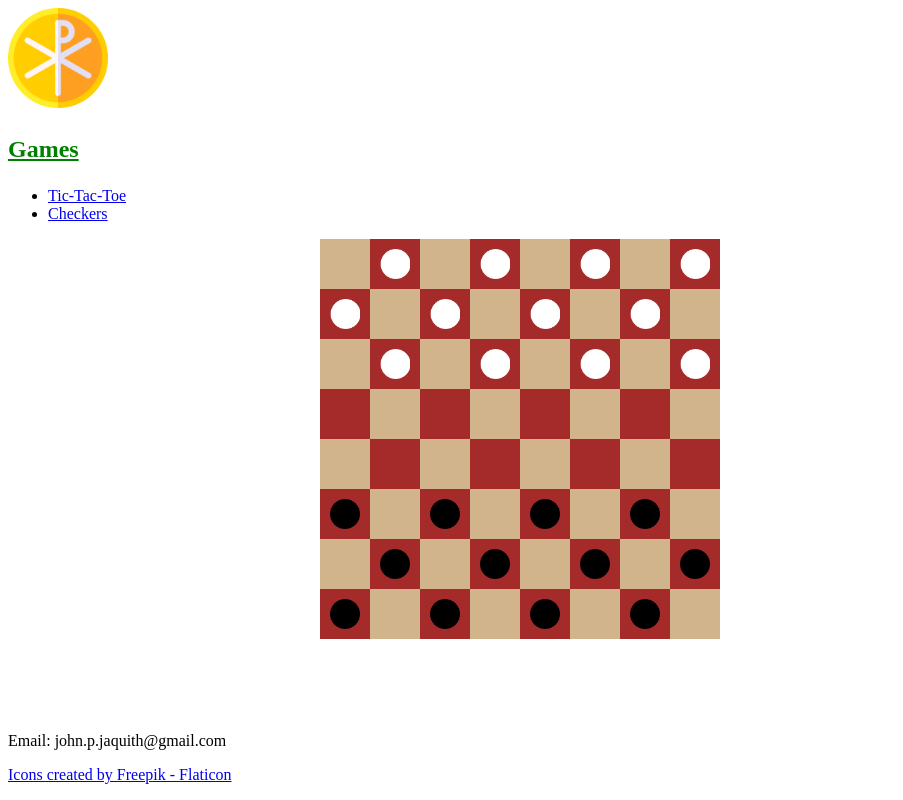
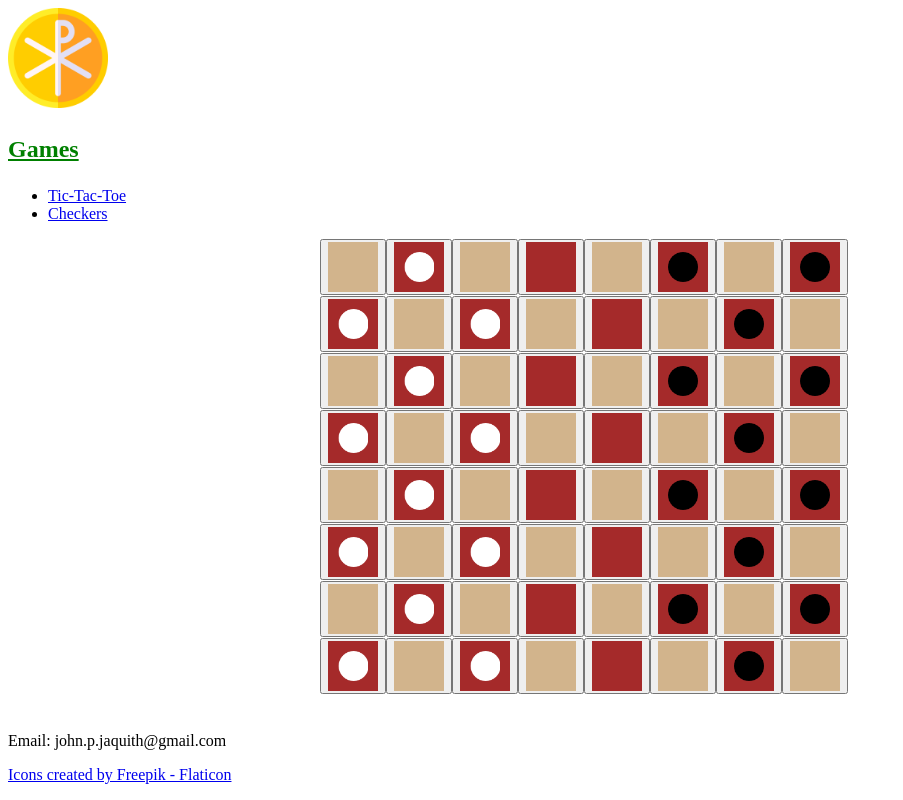
Before and after one commit to Japesjake/JP, a SvelteKit app: page /games/checkers in a window 1280 px wide. Shown: the whole page, without its empty margins (0-903 px from the left). Built offline with nearby package versions, Linux system fonts and the light colour scheme.

Commit message:
added buttons to tiles.

```diff
--- a/src/lib/checkers/click.js
+++ b/src/lib/checkers/click.js
@@ -0,0 +1,3 @@
+export default function click() {
+    console.log('click')
+}
--- a/src/routes/games/checkers/Tile.svelte
+++ b/src/routes/games/checkers/Tile.svelte
@@ -5,10 +5,9 @@
     import blackPiece from '$lib/assets/black-circle.png'
     import data from '/src/lib/checkers/stores.js'
     let tile = $data[x][y]
-    function click() {
-        console.log('click')
-    }
+    import click from '$lib/checkers/click.js'
 </script>
+    <button on:click = {click}>
         <div id='tile' style='background-color: {tile['color']}'>
             {#if tile['piece'] == 'black'}
                 <img src={blackPiece}>
@@ -16,6 +15,8 @@
                 <img src={whitePiece}>
             {/if}
         </div>
+    </button>
+
 
 
 <style>
```
Lines whose indentation alone changed are shown as unchanged.
